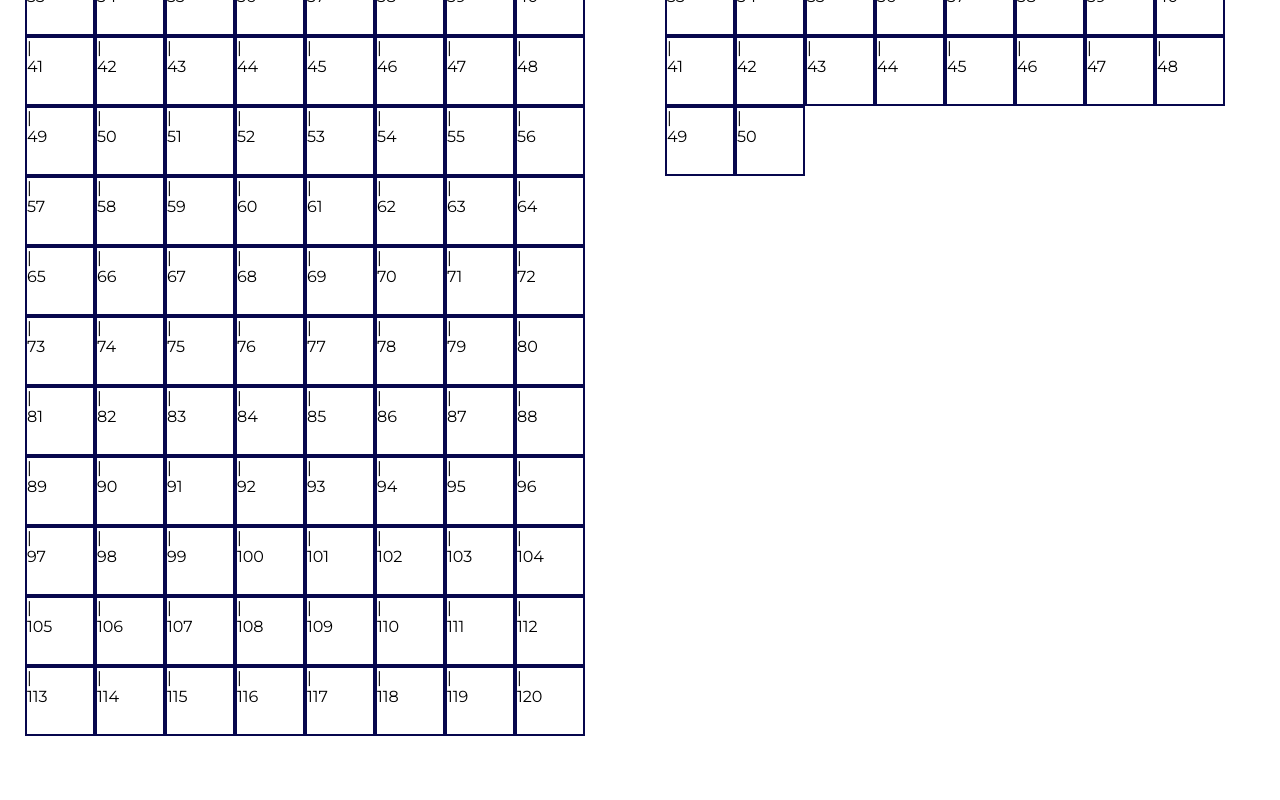
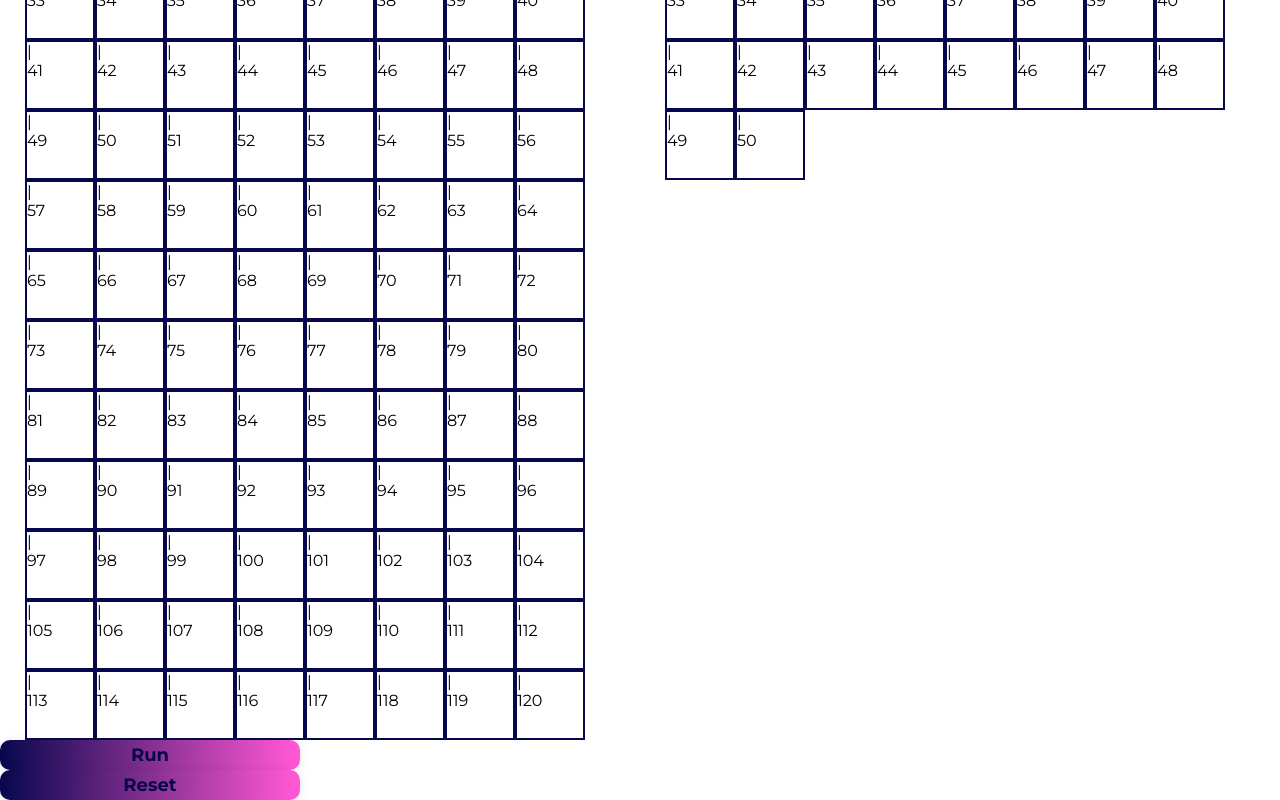
Before and after one commit to brenoamin/process-scheduller, a React (Vite) app: page / in a window 1280 px wide. Shown: the part 1080-1880 px from the top of the page. Before the commit the page ends 1816 px from the top, so only its background shows below. Built offline with nearby package versions, Linux system fonts and the light colour scheme; the HTML template or start-up script is replaced by a standard one.

Commit message:
feature: create the button component

```diff
--- a/src/App.tsx
+++ b/src/App.tsx
@@ -3,6 +3,8 @@ import { DiskMatrix } from "./components/Disk";
 import { NewButton } from "./components/NewButton";
 import { ProcessBox } from "./components/ProcessBox";
 import { RAM } from "./components/RAM/RAM";
+import { Reset } from "./components/Reset";
+import { Run } from "./components/Run";
 import { SystemSettings } from "./components/SystemSettings";
 
 function App() {
@@ -13,7 +15,7 @@ function App() {
       </header>
       <div>
         <div className="process-section">
-          <SystemSettings/>
+          <SystemSettings />
           <NewButton />
           <ProcessBox />
         </div>
@@ -22,6 +24,15 @@ function App() {
           <DiskMatrix />
           <RAM />
         </div>
+        <div>
+          {/* <Gantt></Gantt> */}
+          <div>
+            <Run title="Run" onClick={() => {}} />
+          </div>
+        </div>
+        <div>
+          <Reset title="Reset" onClick={() => {}} />
+        </div>
       </div>
     </div>
   );
--- /dev/null
+++ b/src/components/Button/index.css
@@ -0,0 +1,31 @@
+button {
+  all: unset;
+  box-sizing: border-box;
+  width: 300px;
+  height: 30px;
+  padding: 8px 15px;
+  display: flex;
+  align-items: center;
+  justify-content: center;
+  font-family: "Lato", sans-serif;
+  gap: 4px;
+  color: #000000;
+  font-style: normal;
+  font-weight: bold;
+  font-size: 12px;
+  line-height: 14px;
+  display: flex;
+  align-items: center;
+  text-align: center;
+  background: linear-gradient(91.26deg, #07074d 0%, #ff57d3 97.77%);
+  box-shadow: 0px 2px 11px rgba(0, 0, 0, 0.1);
+  border-radius: 10px;
+  cursor: pointer;
+}
+
+span {
+  color: #07074d;
+  font-weight: 700;
+  font-size: 18px;
+  line-height: 30px;
+}
--- /dev/null
+++ b/src/components/Button/index.tsx
@@ -0,0 +1,11 @@
+import { ReactElement } from "react";
+import { ButtonProps } from "./types";
+import "./index.css";
+
+export const Button = ({ title, onClick }: ButtonProps): ReactElement => {
+  return (
+    <button onClick={onClick}>
+      <span>{title}</span>
+    </button>
+  );
+};
--- /dev/null
+++ b/src/components/Button/types.ts
@@ -0,0 +1,4 @@
+export type ButtonProps = {
+    title: string;
+    onClick: () => void;
+}
--- /dev/null
+++ b/src/components/Reset/index.tsx
@@ -0,0 +1,7 @@
+import { ReactElement } from "react";
+import { ButtonProps } from "../Button/types";
+import { Button } from "../Button";
+
+export const Reset = ({ title, onClick }: ButtonProps): ReactElement => {
+  return <Button title={title} onClick={onClick} />;
+};
--- /dev/null
+++ b/src/components/Run/index.tsx
@@ -0,0 +1,7 @@
+import { ReactElement } from "react";
+import { ButtonProps } from "../Button/types";
+import { Button } from "../Button";
+
+export const Run = ({ title, onClick }: ButtonProps): ReactElement => {
+  return <Button title={title} onClick={onClick} />;
+};
```
